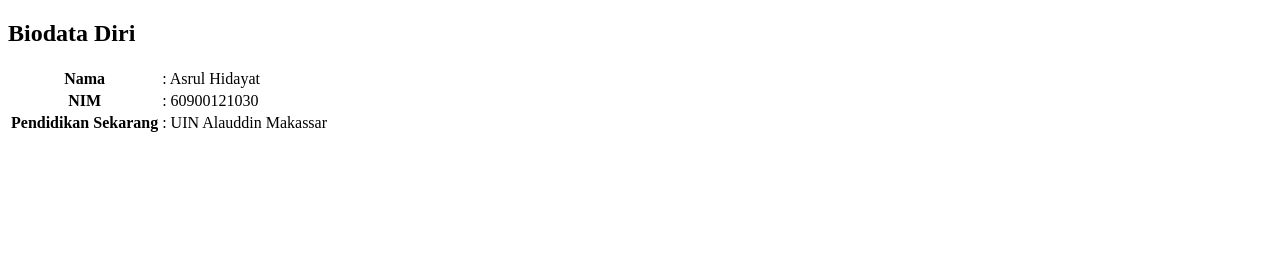
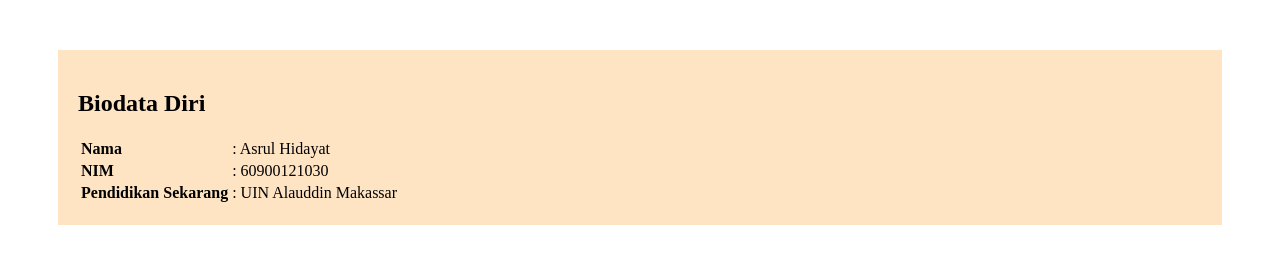
Before and after one commit to AsrulHidayat/Laporan5, a plain HTML site: page index.html in a window 1280 px wide. Drawn offline with Linux system fonts and the light colour scheme.

Commit message:
Update 3

```diff
--- a/index.html
+++ b/index.html
@@ -5,6 +5,14 @@
     <meta name="viewport" content="width=device-width, initial-scale=1.0">
     <title>Document</title>
 </head>
+<style>
+.card{
+    background-color: bisque;
+    margin: 50px;
+    padding: 20px;
+    text-align: left;
+}
+</style>
 <body>
     <nav class="card">
         <h1>Biodata Diri</h1>
```
